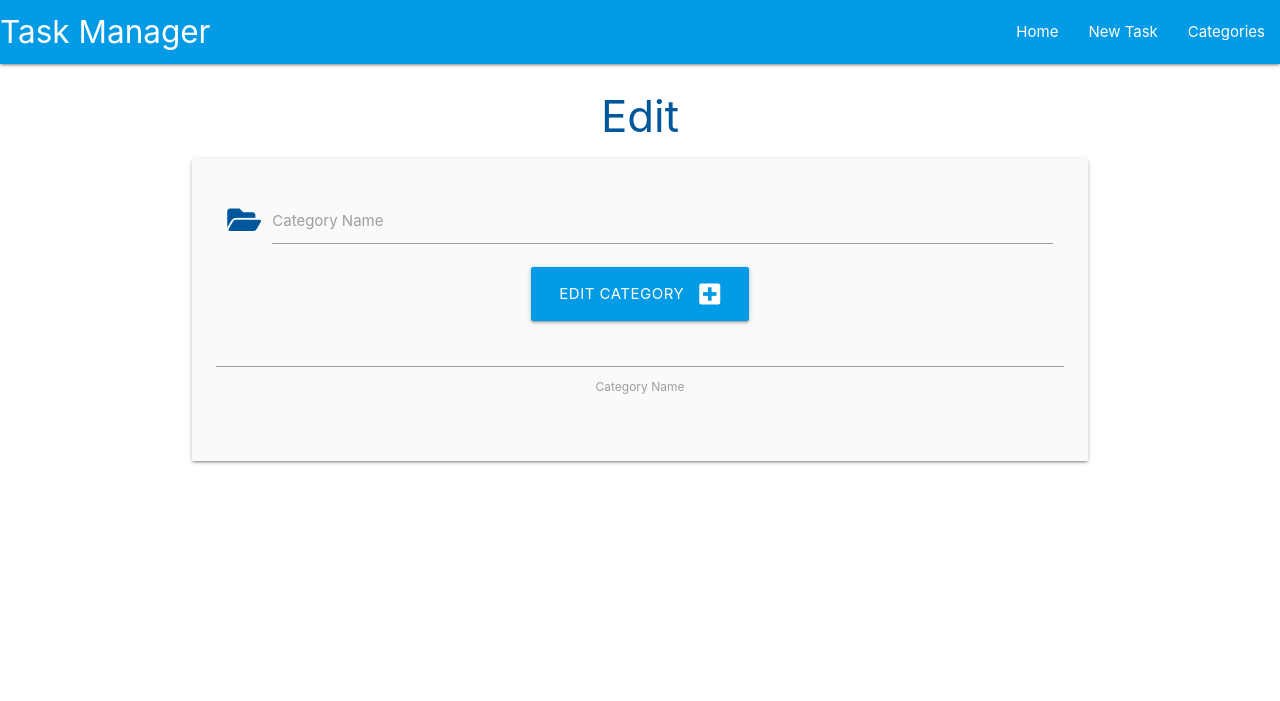
After one commit to samcat437/db-management-walkthrough, a Flask app: template taskmanager/templates/edit.html in a window 1280 px wide. The commit adds this page. Shown: the top 701 px of the page. Run offline with Flask 2, Linux system fonts and the light colour scheme; the template is opened without the code that fills it, so the values that code supplies are empty.

Commit message:
adding edit.html page

```diff
--- a/taskmanager/routes.py
+++ b/taskmanager/routes.py
@@ -21,3 +21,7 @@ def add_category():
         db.session.commit()
         return redirect(url_for("categories"))
     return render_template("add_category.html")
+
+@app.route("/edit_category", methods=["GET", "POST"])
+def edit_category():
+    return render_template("edit_category.html")
--- a/taskmanager/templates/categories.html
+++ b/taskmanager/templates/categories.html
@@ -17,7 +17,7 @@
     <div class="col s12 m6 l3">
       <div class="card light-blue darken-4 center-align">
         <div class="card-content white-text">
-          <span class="card-title">{{ category.category_name}}</span>
+          <span class="card-title">{{ category.category_name }}</span>
         </div>
         <div class="card-action">
           <a href="#" class="btn green accent-4">Edit</a>
--- /dev/null
+++ b/taskmanager/templates/edit.html
@@ -0,0 +1,24 @@
+{% extends "base.html" %}
+{% block content %}
+
+<h3 class="light-blue-text text-darken-4 center-align">Edit</h3>
+
+<div class="row card-panel grey lighten-5">
+    <form class="col s12" method="POST" action="{{ url_for('edit_category') }}">
+      <div class="row">
+        <div class="input-field col s12">
+            <i class="fas fa-folder-open prefix light-blue-text text-darken-4"></i>
+          <input name="category_name" id="category_name" minlength="3" maxlength="25" type="text" class="validate">
+          <label for="category_name">Category Name</label>
+        </div>
+        <div class="row">
+            <div class="col s12 center-align">
+                <button type="submit" class="btn-large light-blue darken-1">
+                    Edit Category <i class="fas fa-plus-square right"></i>
+                </button>
+              <input name="category_name" id="category_name" minlength="3" maxlength="25" type="text" class="validate">
+              <label for="category_name">Category Name</label>
+            </div>
+    </form>
+  </div>
+{% endblock %}
```
